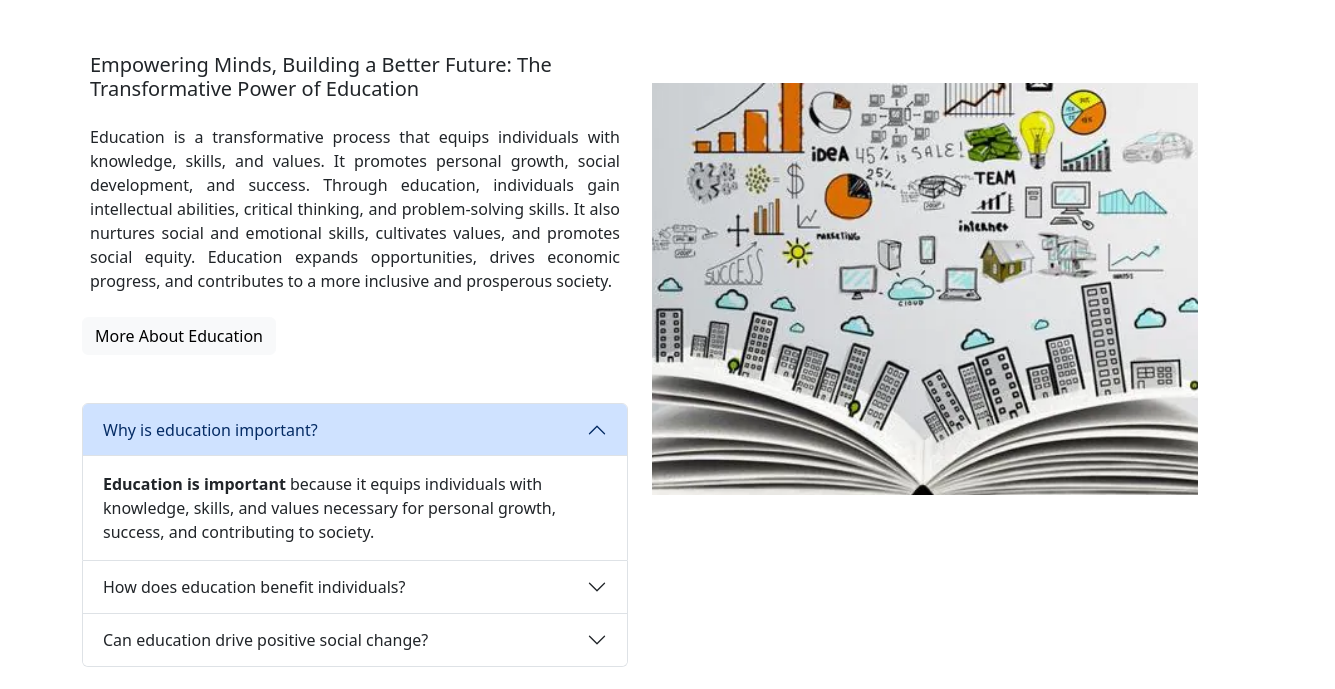
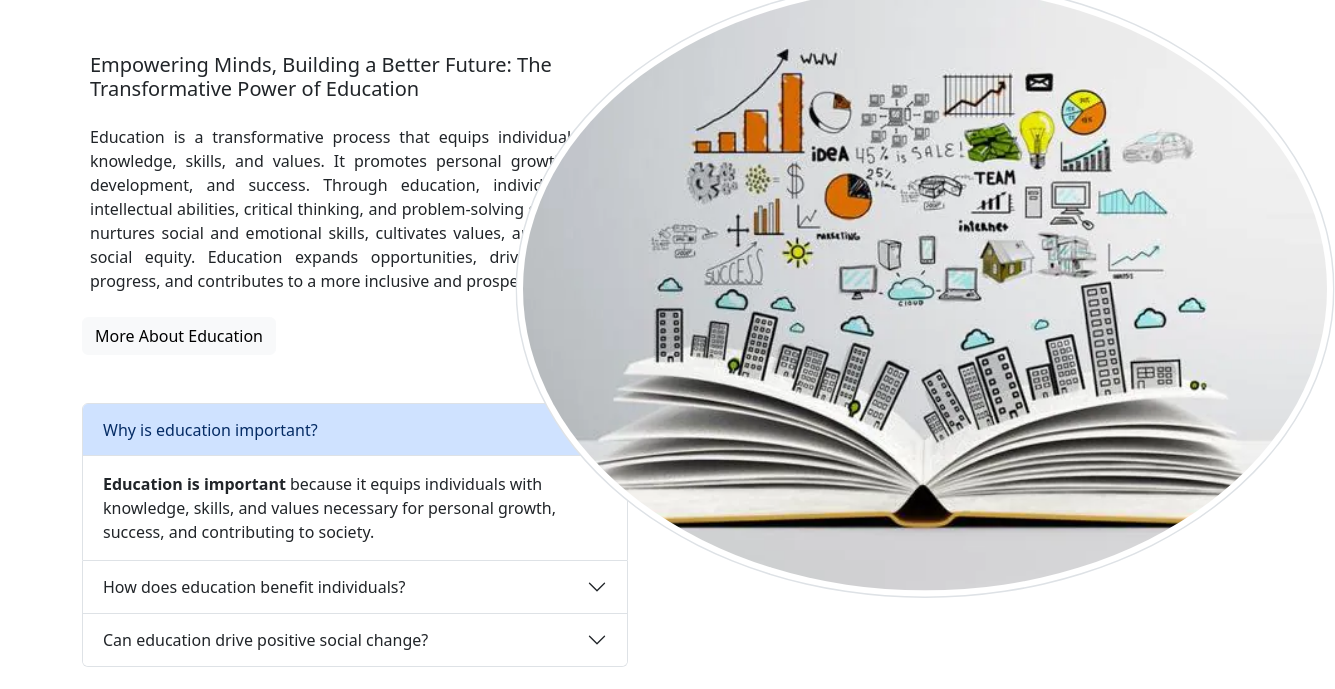
Before and after one commit to Iqrakhan1/bootstrap-website-with-animation, a plain HTML site: page index.html in a window 1280 px wide. In both pictures the pointer is over the element 925 px from the left and 1127 px from the top of the page. Shown: the part 838-1527 px from the top of the page, 1335 px wide, since content can reach past the window. Drawn offline with nearby package versions, Linux system fonts and the light colour scheme.

Commit message:
hover effect change

```diff
--- a/style.css
+++ b/style.css
@@ -66,10 +66,10 @@ body {
 .inner{
   overflow: hidden;
 }
-.inner img{
+.inner {
   transition-duration: all 2.5s ease;
 }
-.inner:hover img{
+.inner:hover {
   transform: scale(1.5);
 }
 .submitinfo{
```
